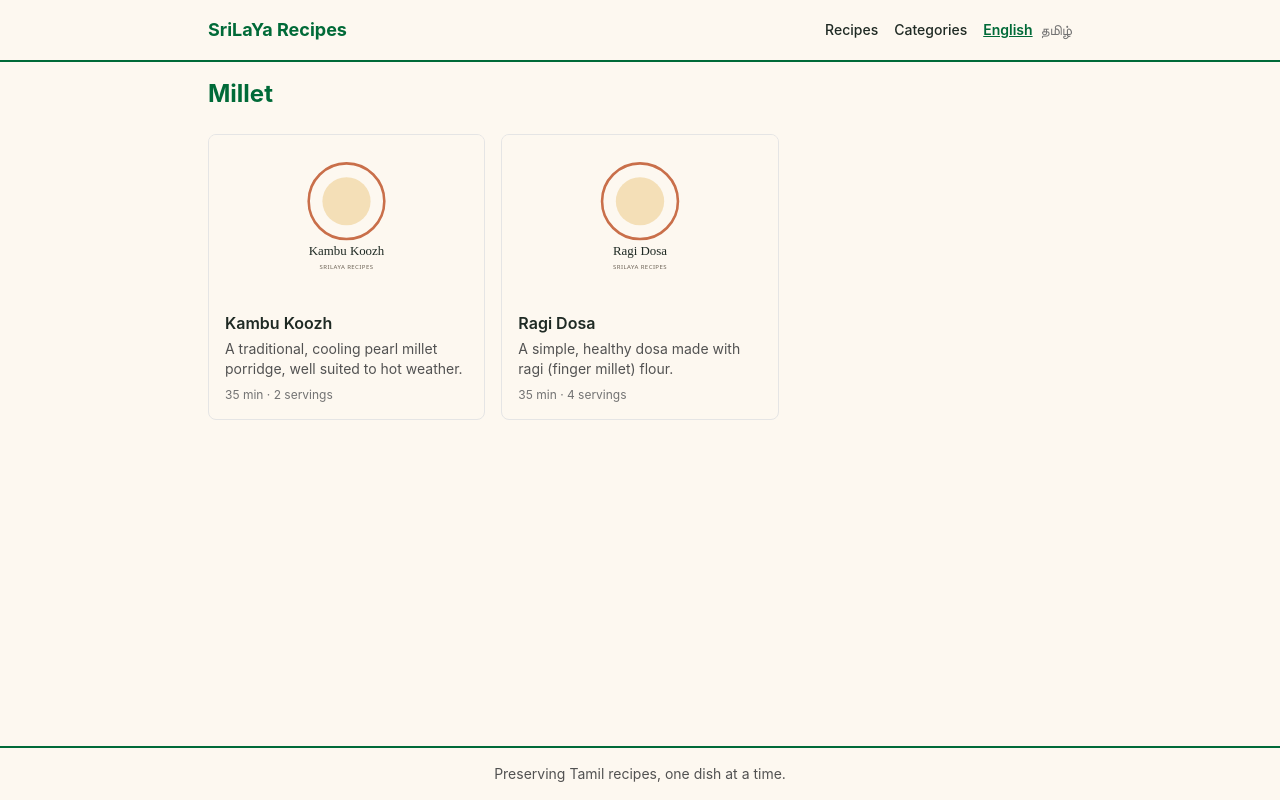
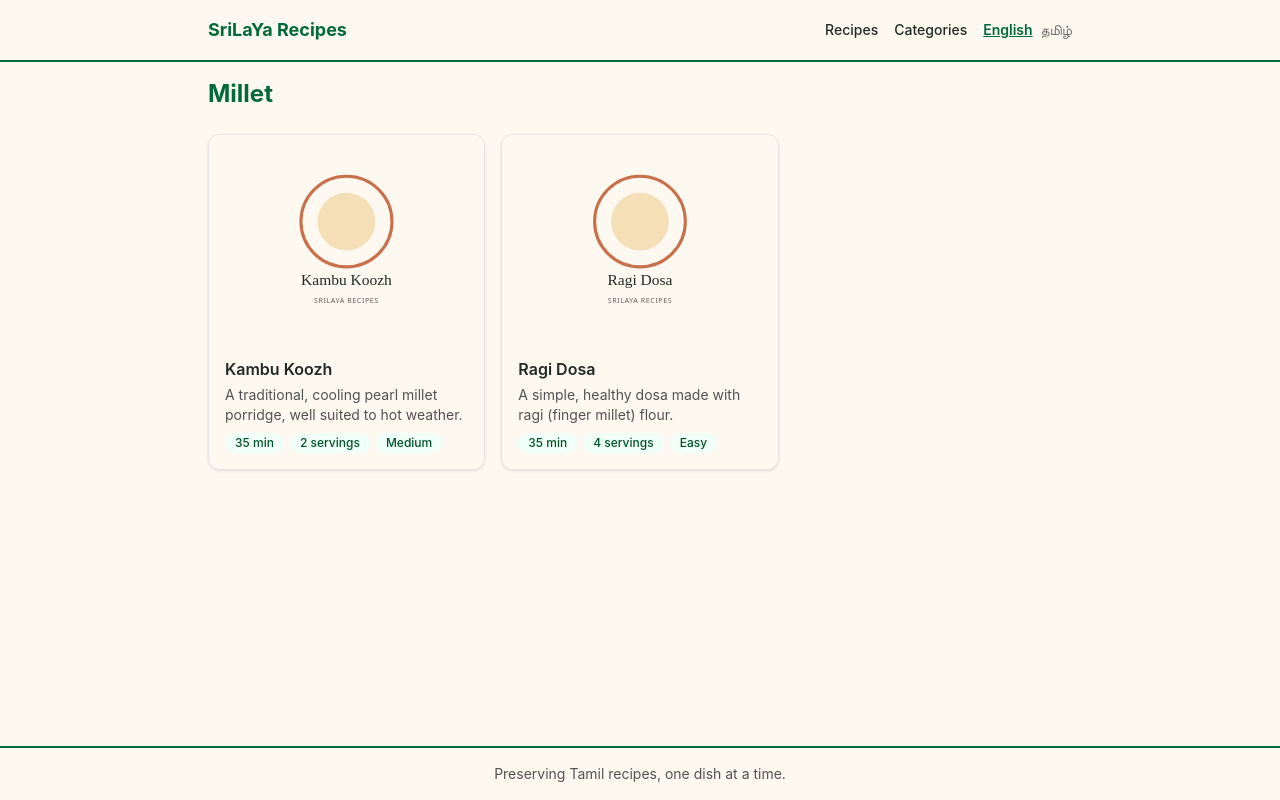
Before and after one commit to srilayaenter/Blogger, a Next.js app: page /en/categories/millet in a window 1280 px wide. Built offline with nearby package versions, Linux system fonts and the light colour scheme.

Commit message:
feat: refine recipe card design

```diff
--- a/src/components/recipes/RecipeCard.tsx
+++ b/src/components/recipes/RecipeCard.tsx
@@ -8,38 +8,65 @@ const LABELS = {
   ta: { minutes: "நிமிடங்கள்", servings: "பேருக்கு" },
 } satisfies Record<Locale, Record<string, string>>;
 
+const DIFFICULTY_LABELS = {
+  en: { easy: "Easy", medium: "Medium", hard: "Hard" },
+  ta: { easy: "எளிது", medium: "நடுத்தரம்", hard: "கடினம்" },
+} satisfies Record<Locale, Record<string, string>>;
+
 export function RecipeCard({ recipe, locale }: { recipe: RecipeWithDetails; locale: Locale }) {
   const t = LABELS[locale];
   const title = locale === "ta" ? recipe.title_ta : recipe.title_en;
   const description = locale === "ta" ? recipe.description_ta : recipe.description_en;
   const imageAlt =
     (locale === "ta" ? recipe.featured_image_alt_ta : recipe.featured_image_alt_en) || title;
+  const hasMeta = Boolean(recipe.total_time_minutes || recipe.servings || recipe.difficulty);
 
   return (
     <Link
       href={`/${locale}/recipes/${recipe.slug}`}
-      className="block overflow-hidden rounded-lg border border-neutral-200 transition hover:border-brand hover:shadow-md"
+      className="group block overflow-hidden rounded-xl border border-neutral-200 shadow-sm transition duration-200 hover:border-brand hover:shadow-md"
     >
+      <div className="aspect-[4/3] w-full overflow-hidden">
         {recipe.featured_image_url ? (
           // eslint-disable-next-line @next/next/no-img-element
-        <img src={recipe.featured_image_url} alt={imageAlt} className="h-40 w-full object-cover" />
+          <img
+            src={recipe.featured_image_url}
+            alt={imageAlt}
+            className="h-full w-full object-cover transition-transform duration-300 ease-out group-hover:scale-[1.03] motion-reduce:transition-none motion-reduce:group-hover:scale-100"
+          />
         ) : (
           <div
             role="img"
             aria-label={title}
-          className="flex h-40 w-full items-center justify-center bg-neutral-100 text-sm text-neutral-600"
+            className="flex h-full w-full items-center justify-center bg-brand-light p-4 text-center text-sm text-neutral-600"
           >
             {title}
           </div>
         )}
+      </div>
       <div className="p-4">
-        <h3 className="font-semibold">{title}</h3>
-        {description ? <p className="mt-1 text-sm text-neutral-600">{description}</p> : null}
+        <h3 className="line-clamp-2 font-semibold">{title}</h3>
+        {description ? (
+          <p className="mt-1 line-clamp-2 text-sm text-neutral-600">{description}</p>
+        ) : null}
+        {hasMeta ? (
+          <div className="mt-2 flex flex-wrap gap-1.5">
             {recipe.total_time_minutes ? (
-          <p className="mt-2 text-xs text-neutral-500">
+              <span className="rounded-full bg-brand-light px-2.5 py-0.5 text-xs font-medium text-brand-dark">
                 {recipe.total_time_minutes} {t.minutes}
-            {recipe.servings ? ` · ${recipe.servings} ${t.servings}` : null}
-          </p>
+              </span>
+            ) : null}
+            {recipe.servings ? (
+              <span className="rounded-full bg-brand-light px-2.5 py-0.5 text-xs font-medium text-brand-dark">
+                {recipe.servings} {t.servings}
+              </span>
+            ) : null}
+            {recipe.difficulty ? (
+              <span className="rounded-full bg-brand-light px-2.5 py-0.5 text-xs font-medium text-brand-dark">
+                {DIFFICULTY_LABELS[locale][recipe.difficulty]}
+              </span>
+            ) : null}
+          </div>
         ) : null}
       </div>
     </Link>
```
Lines whose indentation alone changed are shown as unchanged.
